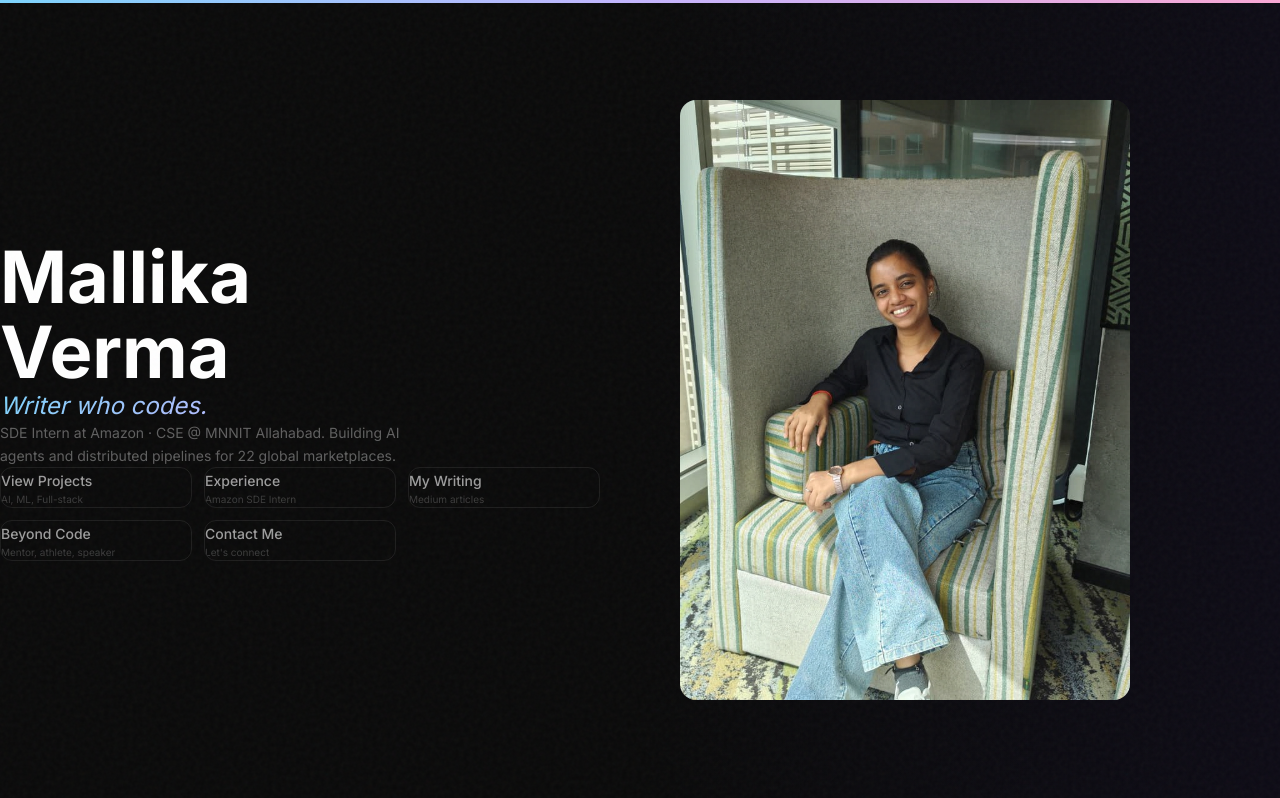
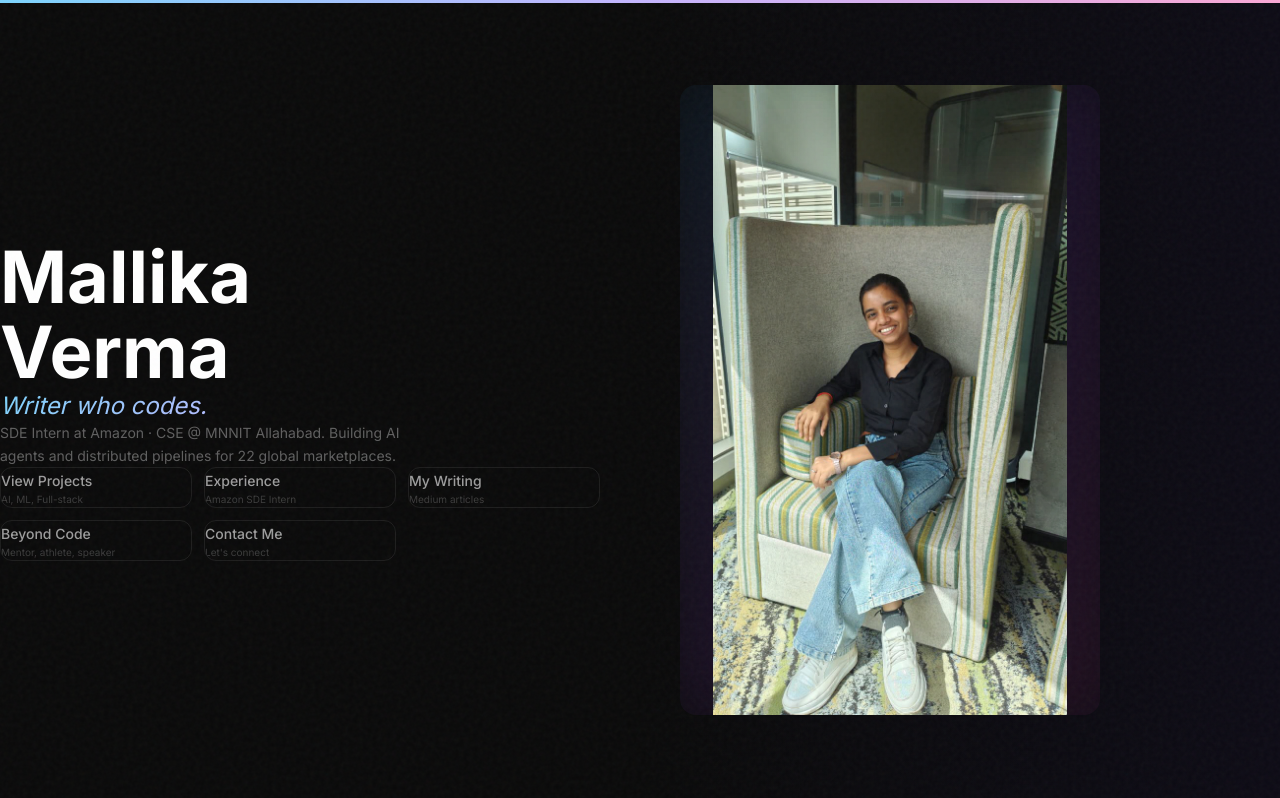
Before and after one commit to Mallika-coder/my-portfolio, a Next.js app: page / in a window 1280 px wide. Shown: the top 798 px of the page. Built offline with nearby package versions, Linux system fonts and the light colour scheme; a web font is replaced by a local one.

Commit message:
Fix i6 photo: use object-contain to show full body including legs

```diff
--- a/src/app/page.tsx
+++ b/src/app/page.tsx
@@ -107,30 +107,29 @@ export default function Home() {
                 </div>
               </motion.div>
 
-              {/* Right: Full photo — i6, whole body on sofa visible */}
+              {/* Right: Full photo — i6, entire body visible including legs */}
               <motion.div
                 className="relative hidden lg:block"
                 initial={{ opacity: 0, x: 40 }}
                 animate={{ opacity: 1, x: 0 }}
                 transition={{ delay: 1.8, duration: 1.2 }}
               >
-                <div className="relative w-full aspect-[3/4] max-w-[450px] ml-auto rounded-2xl overflow-hidden">
-                  {/* Glow behind */}
+                <div className="relative w-full aspect-[2/3] max-w-[420px] ml-auto rounded-2xl overflow-hidden">
                   <div className="absolute -inset-4 bg-gradient-to-br from-sky-500/10 via-purple-500/10 to-pink-500/10 rounded-2xl blur-2xl" />
                   <Image
                     src="/images/i6.jpeg"
                     alt="Mallika Verma sitting at Amazon office"
                     fill
-                    className="object-cover object-center relative"
+                    className="object-contain relative"
                     priority
-                    sizes="450px"
+                    sizes="420px"
                   />
                 </div>
               </motion.div>
 
               {/* Mobile: show photo above content */}
               <motion.div
-                className="lg:hidden relative w-full max-w-[300px] mx-auto aspect-[3/4] rounded-2xl overflow-hidden order-first"
+                className="lg:hidden relative w-full max-w-[280px] mx-auto aspect-[2/3] rounded-2xl overflow-hidden order-first"
                 initial={{ opacity: 0, scale: 0.95 }}
                 animate={{ opacity: 1, scale: 1 }}
                 transition={{ delay: 1.5, duration: 0.8 }}
@@ -139,9 +138,9 @@ export default function Home() {
                   src="/images/i6.jpeg"
                   alt="Mallika Verma"
                   fill
-                  className="object-cover object-center"
+                  className="object-contain"
                   priority
-                  sizes="300px"
+                  sizes="280px"
                 />
               </motion.div>
             </div>
```
